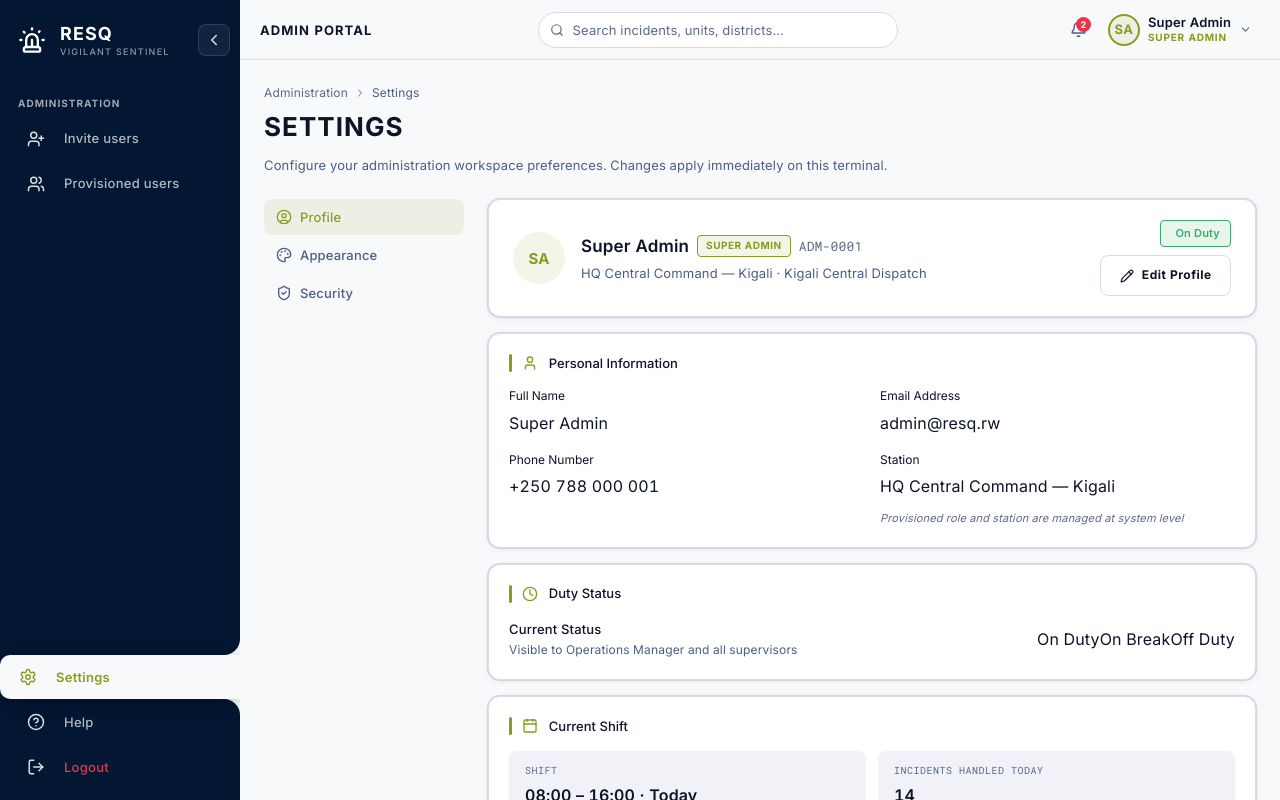
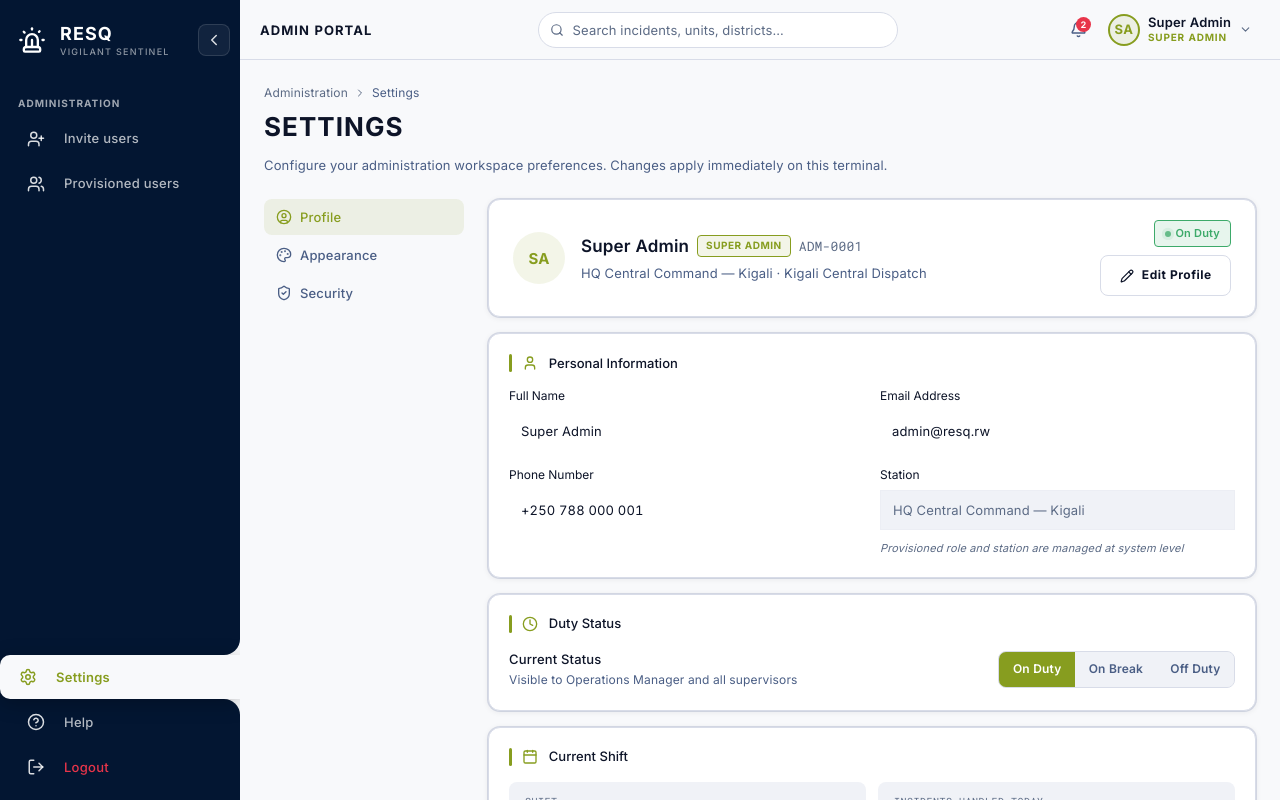
Before and after one commit to Munezeroolivierhugue/ResQ-Frontend, a React (Vite) app: page /admin/settings in a window 1280 px wide. Built offline with nearby package versions, Linux system fonts and the light colour scheme.

Commit message:
refactor: extend global styles and update mock data

```diff
--- a/src/data/mockData.js
+++ b/src/data/mockData.js
@@ -17,6 +17,8 @@ export const mockUnits = [
   { id: 'FTK-02', type: 'Fire Truck', status: 'deployed', location: 'Nyamirambo', assignment: 'INC-2403', lat: -1.9659, lng: 30.0444 },
   { id: 'FTK-05', type: 'Fire Truck', status: 'available', location: 'Kacyiru', assignment: null, lat: -1.9355, lng: 30.0944 },
   { id: 'P-07', type: 'Police Van', status: 'available', location: 'Kacyiru', assignment: null, lat: -1.9486, lng: 30.0986 },
+  { id: 'P-03', type: 'Police Van', status: 'available', location: 'Gasabo HQ', assignment: null, lat: -1.9355, lng: 30.0944 },
+  { id: 'P-19', type: 'Police Van', status: 'available', location: 'Gasabo', assignment: null, lat: -1.928, lng: 30.102 },
   { id: 'POL-12', type: 'Police', status: 'available', location: 'Muhoza', assignment: null, lat: -1.4994, lng: 29.6340 },
   { id: 'POL-08', type: 'Police', status: 'idle', location: 'Gisenyi', assignment: null, lat: -1.6977, lng: 29.2567 },
   { id: 'DST-01', type: 'Disaster', status: 'deployed', location: 'Gisenyi', assignment: 'INC-2406', lat: -1.6977, lng: 29.2567 },
--- a/src/index.css
+++ b/src/index.css
@@ -1656,6 +1656,15 @@ a[href*="recover"]:hover {
 .dispatcher-metric-hint--positive { color: var(--status-low); }
 .dispatcher-metric-hint--neutral { color: var(--text-muted); }
 .dispatcher-metric-hint--warning { color: var(--status-high); }
+.dispatcher-metric-hint--critical { color: var(--status-critical); }
+.dispatcher-metric-card--alert {
+  border: 1px solid var(--status-critical);
+}
+.dispatcher-metric-target {
+  font-size: 11px;
+  color: var(--text-muted);
+  margin-top: 0.15rem;
+}
 .dispatcher-peak-bars {
   position: absolute;
   right: 12px;
@@ -2099,6 +2108,57 @@ a[href*="recover"]:hover {
 }
 .settings-otp-resend:hover:not(:disabled) { color: var(--accent); }
 .settings-otp-resend:disabled { opacity: 0.6; cursor: not-allowed; }
+.settings-profile-field-display {
+  height: 40px;
+  width: 100%;
+  padding: 0 0.75rem;
+  border: none;
+  background: transparent;
+  color: var(--text-primary);
+  font-size: 13px;
+  font-family: var(--font-body);
+  outline: none;
+}
+.settings-profile-field--locked {
+  background: var(--bg-elevated) !important;
+  color: var(--text-muted) !important;
+  border: 1px solid var(--border-subtle) !important;
+  cursor: not-allowed;
+}
+.settings-duty-segmented {
+  display: inline-flex;
+  border-radius: 8px;
+  overflow: hidden;
+  border: 1px solid var(--border);
+  background: var(--bg-elevated);
+}
+.settings-duty-segment {
+  padding: 0.5rem 0.85rem;
+  font-size: 12px;
+  font-weight: 600;
+  border: none;
+  cursor: pointer;
+  background: var(--bg-elevated);
+  color: var(--text-secondary);
+  font-family: var(--font-body);
+  transition: background 0.15s, color 0.15s, box-shadow 0.15s;
+}
+.settings-duty-segment--active {
+  background: var(--accent);
+  color: var(--text-on-accent);
+  box-shadow: 0 1px 4px rgba(0, 0, 0, 0.15);
+}
+.settings-duty-pulse-dot {
+  width: 6px;
+  height: 6px;
+  border-radius: 50%;
+  background: var(--status-low);
+  animation: settings-duty-pulse 1.5s ease-in-out infinite;
+}
+@keyframes settings-duty-pulse {
+  0%, 100% { opacity: 1; box-shadow: 0 0 0 0 var(--status-low-bg); }
+  50% { opacity: 0.7; box-shadow: 0 0 0 4px var(--status-low-bg); }
+}
 .settings-nav { scrollbar-width: thin; }
 @media (max-width: 768px) {
   .settings-page-wrapper,
```
